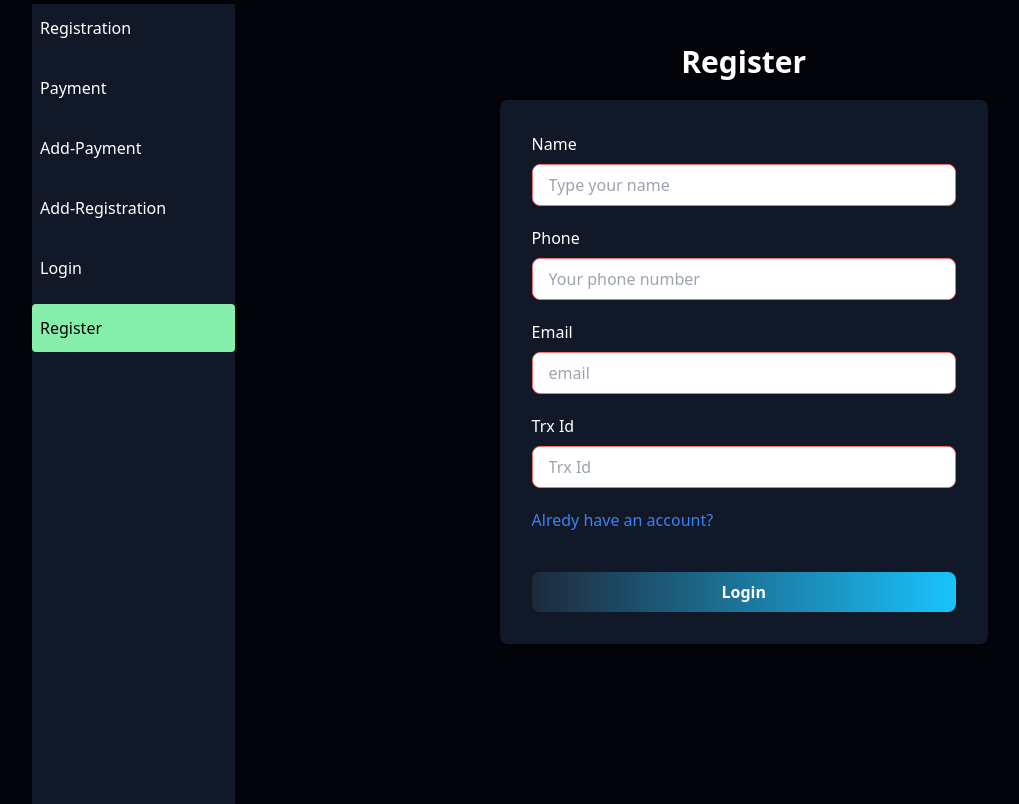
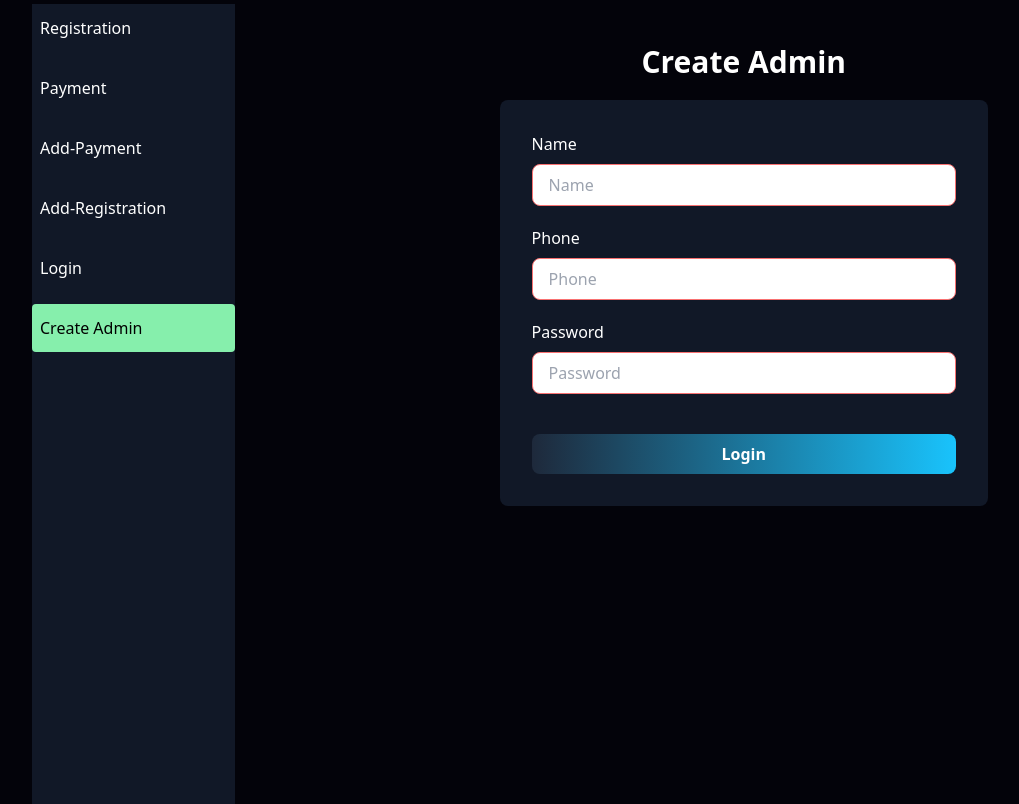
Before and after one commit to nnlgsakib/it-carnival, a React (Vite) app: page /dashboard/register in a window 1280 px wide. Shown: the whole page, without its empty margins (8-1027 px from the left). Built offline with nearby package versions, Linux system fonts and the light colour scheme.

Commit message:
register from

```diff
--- a/src/components/dashboardComponents/Register.jsx
+++ b/src/components/dashboardComponents/Register.jsx
@@ -1,13 +1,49 @@
 import { useForm } from "react-hook-form";
-import { NavLink } from "react-router-dom";
+import Swal from "sweetalert2";
 
 const Register = () => {
-  const { register, handleSubmit } = useForm();
-  const onSubmit = (data) => console.log(data);
+  const { register, handleSubmit, formState: { errors }, } = useForm();
+  const onSubmit = (data) => {
+
+    console.log(data);
+
+    fetch("http://localhost:5000/api/v1/admin/create", {
+      method: 'POST',
+      headers: {
+        'Content-Type': 'application/json',
+        // Add any additional headers if needed
+      },
+      body: JSON.stringify(data),
+    })
+      .then((res) => res.json())
+      .then((responseData) => {
+        console.log(responseData);
+        // console.log(responseData?.errorMessages[0]?.message);
+        if (responseData?.success == false) {
+          return Swal.fire({
+            icon: "error",
+            title: "Faield",
+            text: `${responseData?.errorMessages[0]?.message}`,
+          });
+        }
+        if (responseData?.success == true) {
+          return Swal.fire({
+            icon: "success",
+            title: "Register success",
+            text: `${responseData?.message}`,
+          });
+        }
+      })
+      .catch((error) => {
+        // Handle errors
+        console.error('Error fetching data:', error);
+      });
+
+  };
   return (
     <div className=" py-5 pb-10 w-full">
-      <h2 className="text-3xl text-center py-5 font-semibold ">Register</h2>
-      <div className="bg-gray-900 rounded-lg w-6/12 mx-auto p-8">
+      <h2 className="text-3xl text-center py-5 font-semibold ">Create Admin</h2>
+      <div className="bg-gray-900 rounded-lg lg:w-6/12 lg:mx-auto mx-2 p-8">
         <form onSubmit={handleSubmit(onSubmit)}>
           <div className="flex flex-col gap-5">
             <div>
@@ -19,8 +55,11 @@
                 type="text"
                 id="name"
                 {...register("name", { required: true })}
-                placeholder="Type your name"
+                placeholder="Name"
               />
+              {errors.name && (
+                <span className="text-red-500 text-xs">Name is required</span>
+              )}
             </div>
             <div>
               <label
@@ -31,45 +70,35 @@
               </label>
               <input
                 className="w-full px-4 py-2 rounded-lg border border-red-400 outline-blue-300 text-[#000]"
-                type="number"
+                type="string"
                 id="number"
-                {...register("number", { required: true })}
-                placeholder="Your phone number"
+                {...register("phone", { required: true })}
+                placeholder="Phone"
               />
+              {errors.number && (
+                <span className="text-red-500 text-xs">Phone is required</span>
+              )}
             </div>
             <div>
-              <label className="block mb-2 text-[#FFFFFF]" htmlFor="email">
-                Email
+              <label
+                className="block mb-2 text-[#FFFFFF]"
+                htmlFor="password"
+              >
+                Password
               </label>
+
               <input
                 className="w-full px-4 py-2 rounded-lg border border-red-400 outline-blue-300 text-[#000]"
-                type="email"
-                id="email"
-                {...register("email", { required: true })}
-                placeholder="email"
+                type="string"
+                id="password"
+                {...register("password", { required: true })}
+                placeholder="Password"
               />
-            </div>
-            <div>
-              <label className="block mb-2 text-[#FFFFFF]" htmlFor="trxid">
-                Trx Id
-              </label>
-              <input
-                className="w-full px-4 py-2 rounded-lg border border-red-400 outline-blue-300 text-[#000]"
-                type="text"
-                id="trxid"
-                {...register("trxid", { required: true })}
-                placeholder="Trx Id"
-              />
+              {errors.password && (
+                <span className="text-red-500 text-xs">Password is required</span>
+              )}
             </div>
 
-            <div>
-              <NavLink
-                to="/dashboard/login"
-                className="text-blue-500 hover:text-blue-900 duration-150"
-              >
-                Alredy have an account?
-              </NavLink>
-            </div>
           </div>
           <button
             className="w-full bg-gradient-to-l from-[#19c3fc] to-slate-800 rounded-lg py-2 font-semibold mt-10"
--- a/src/layout/Dashboard.jsx
+++ b/src/layout/Dashboard.jsx
@@ -6,7 +6,7 @@
     <div>
       <div className="w-full">
         {/* <div className="max-w-[1200px] mx-auto bg-gray-900 p-2"> */}
-          {/* <nav className="flex justify-between items-center">
+        {/* <nav className="flex justify-between items-center">
             <img className="w-[100px]" src={logo} alt="" />
             <div className="flex items-center gap-10">
               <NavLink to="/dashboard">Registration</NavLink>
@@ -19,8 +19,7 @@
             <NavLink
               to="/dashboard/registration"
               className={({ isActive }) =>
-                `w-full py-3 rounded pl-2 transition-all duration-300 ${
-                  isActive ? "bg-green-300 text-black" : ""
+                `w-full py-3 rounded pl-2 transition-all duration-300 ${isActive ? "bg-green-300 text-black" : ""
                 }`
               }
             >
@@ -29,8 +28,7 @@
             <NavLink
               to="/dashboard/payment"
               className={({ isActive }) =>
-                `w-full py-3 rounded pl-2 transition-all duration-300 ${
-                  isActive ? "bg-green-300 text-black" : ""
+                `w-full py-3 rounded pl-2 transition-all duration-300 ${isActive ? "bg-green-300 text-black" : ""
                 }`
               }
             >
@@ -39,8 +37,7 @@
             <NavLink
               to="/dashboard/add-payment"
               className={({ isActive }) =>
-                `w-full py-3 rounded pl-2 transition-all duration-300 ${
-                  isActive ? "bg-green-300 text-black" : ""
+                `w-full py-3 rounded pl-2 transition-all duration-300 ${isActive ? "bg-green-300 text-black" : ""
                 }`
               }
             >
@@ -49,8 +46,7 @@
             <NavLink
               to="/dashboard/add-registration"
               className={({ isActive }) =>
-                `w-full py-3 rounded pl-2 transition-all duration-300 ${
-                  isActive ? "bg-green-300 text-black" : ""
+                `w-full py-3 rounded pl-2 transition-all duration-300 ${isActive ? "bg-green-300 text-black" : ""
                 }`
               }
             >
@@ -59,8 +55,7 @@
             <NavLink
               to="/dashboard/login"
               className={({ isActive }) =>
-                `w-full py-3 rounded pl-2 transition-all duration-300 ${
-                  isActive ? "bg-green-300 text-black" : ""
+                `w-full py-3 rounded pl-2 transition-all duration-300 ${isActive ? "bg-green-300 text-black" : ""
                 }`
               }
             >
@@ -69,12 +64,11 @@
             <NavLink
               to="/dashboard/register"
               className={({ isActive }) =>
-                `w-full py-3 rounded pl-2 transition-all duration-300 ${
-                  isActive ? "bg-green-300 text-black" : ""
+                `w-full py-3 rounded pl-2 transition-all duration-300 ${isActive ? "bg-green-300 text-black" : ""
                 }`
               }
             >
-              Register
+              Create Admin
             </NavLink>
           </nav>
           <Outlet />
```
